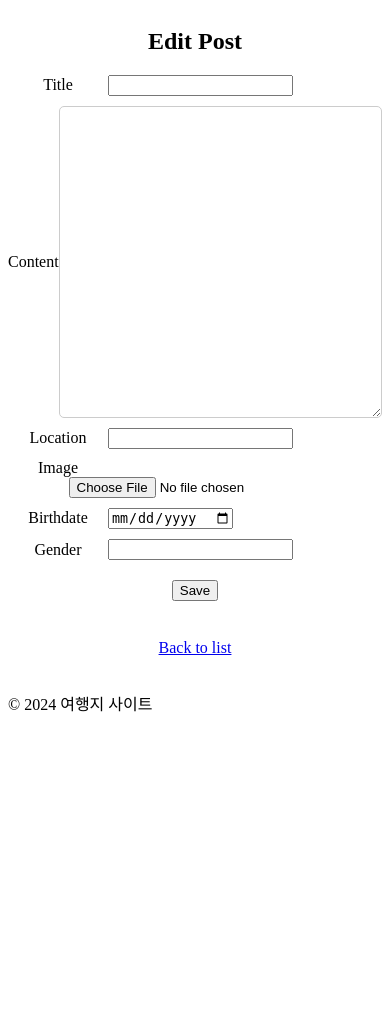
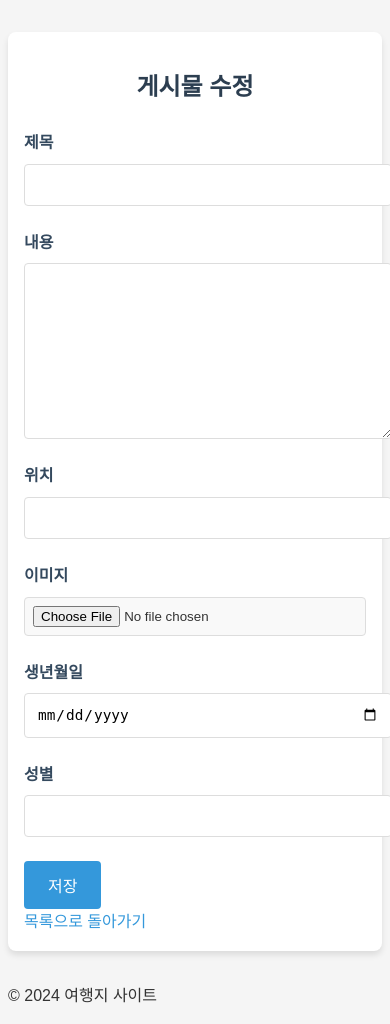
Before and after one commit to Cup-Of-Liber-Tea/MapPro, a Django app: template user/templates/post_form.html in a window 390 px wide. Before the commit the page ends 712 px from the top, so only its background shows below. Run offline with Django 3.2, Linux system fonts and the light colour scheme; the template is opened without the code that fills it: values that come from a table or form of the project are taken from there, others are empty; tables that the repository leaves empty hold one stand-in row (values such as "Sample post"); form fields are guessed from the names that the template uses.

Commit message:
추가 css 일단 커밋해

```diff
--- a/user/templates/post_form.html
+++ b/user/templates/post_form.html
@@ -1,51 +1,174 @@
 {% extends 'base.html' %}
 {% block content %}
-  <div style="display: flex; flex-direction: column; justify-content: center; align-items: center; text-align: center;">
-    <h2>{% if object %}Edit Post{% else %}New Post{% endif %}</h2>
-    <form method="POST" enctype="multipart/form-data" style="width: 100%; max-width: 400px;">
+<style>
+  /* 전체 페이지 스타일 */
+  body {
+    font-family: 'Noto Sans KR', sans-serif;
+    background-color: #f5f5f5;
+    color: #333;
+    line-height: 1.6;
+  }
+
+  /* 컨테이너 스타일 */
+  .post-form-container {
+    max-width: 800px;
+    margin: 2rem auto;
+    padding: 2rem;
+    background-color: #ffffff;
+    border-radius: 8px;
+    box-shadow: 0 4px 6px rgba(0, 0, 0, 0.1);
+  }
+
+  /* 제목 스타일 */
+  h2 {
+    font-size: 2rem;
+    color: #2c3e50;
+    margin-bottom: 1.5rem;
+    text-align: center;
+  }
+
+  /* 폼 스타일 */
+  form {
+    display: flex;
+    flex-direction: column;
+  }
+
+  /* 입력 필드 컨테이너 */
+  .form-group {
+    margin-bottom: 1.5rem;
+    display: flex;
+    flex-direction: column;
+  }
+
+  /* 라벨 스타일 */
+  label {
+    font-weight: 600;
+    margin-bottom: 0.5rem;
+    color: #34495e;
+  }
+
+  /* 입력 필드 공통 스타일 */
+  input[type="text"],
+  input[type="date"],
+  textarea,
+  select {
+    width: 100%;
+    padding: 0.75rem;
+    border: 1px solid #ddd;
+    border-radius: 4px;
+    font-size: 1rem;
+    transition: border-color 0.3s ease;
+  }
+
+  input[type="text"]:focus,
+  input[type="date"]:focus,
+  textarea:focus,
+  select:focus {
+    border-color: #3498db;
+    outline: none;
+    box-shadow: 0 0 0 2px rgba(52, 152, 219, 0.2);
+  }
+
+  /* 텍스트 영역 스타일 */
+  textarea {
+    min-height: 150px;
+    resize: vertical;
+  }
+
+  /* 파일 입력 스타일 */
+  input[type="file"] {
+    border: 1px solid #ddd;
+    padding: 0.5rem;
+    border-radius: 4px;
+    background-color: #f9f9f9;
+  }
+
+  /* 버튼 스타일 */
+  button[type="submit"] {
+    background-color: #3498db;
+    color: white;
+    border: none;
+    padding: 0.75rem 1.5rem;
+    font-size: 1rem;
+    border-radius: 4px;
+    cursor: pointer;
+    transition: background-color 0.3s ease;
+    align-self: flex-start;
+  }
+
+  button[type="submit"]:hover {
+    background-color: #2980b9;
+  }
+
+  /* 링크 스타일 */
+  a {
+    color: #3498db;
+    text-decoration: none;
+    transition: color 0.3s ease;
+  }
+
+  a:hover {
+    color: #2980b9;
+    text-decoration: underline;
+  }
+
+  /* 반응형 디자인 */
+  @media (max-width: 600px) {
+    .post-form-container {
+      padding: 1rem;
+    }
+
+    h2 {
+      font-size: 1.5rem;
+    }
+
+    input[type="text"],
+    input[type="date"],
+    textarea,
+    select {
+      font-size: 0.9rem;
+    }
+  }
+</style>
+
+<div class="post-form-container">
+  <h2>{% if object %}게시물 수정{% else %}새 게시물{% endif %}</h2>
+  <form method="POST" enctype="multipart/form-data">
     {% csrf_token %}
 
-      <!-- Title Field -->
-      <div style="display: flex; justify-content: flex-start; align-items: center; margin-bottom: 10px;">
-        <label style="width: 100px;">Title</label>
+    <div class="form-group">
+      <label for="title">제목</label>
       {{ form.title }}
     </div>
 
-      <!-- Content Field -->
-      <div style="display: flex; justify-content: flex-start; align-items: center; margin-bottom: 10px;">
-      <label style="width: 100px;">Content</label>
-      <textarea name="content" style="width: 1000px; height: 300px; padding: 5px; border-radius: 5px; border: 1px solid #ccc; font-size: 16px;">{{ form.content.value }}</textarea>
+    <div class="form-group">
+      <label for="content">내용</label>
+      <textarea name="content" id="content">{{ form.content.value }}</textarea>
     </div>
 
-      <!-- Location Field -->
-      <div style="display: flex; justify-content: flex-start; align-items: center; margin-bottom: 10px;">
-        <label style="width: 100px;">Location</label>
+    <div class="form-group">
+      <label for="location">위치</label>
       {{ form.location }}
     </div>
 
-      <!-- Image Field -->
-      <div style="margin-bottom: 10px;">
-      <label style="display: block; width: 100px;">Image</label>
+    <div class="form-group">
+      <label for="image">이미지</label>
       {{ form.image }}
     </div>
 
-      <!-- Birthdate Field (using <input type="date">) -->
-      <div style="display: flex; justify-content: flex-start; align-items: center; margin-bottom: 10px;">
-        <label style="width: 100px;">Birthdate</label>
+    <div class="form-group">
+      <label for="birthdate">생년월일</label>
       <input type="date" name="birthdate" id="birthdate" value="{{ form.birthdate.value|default_if_none:'' }}" required>
     </div>
 
-      <!-- Gender Field -->
-      <div style="display: flex; justify-content: flex-start; align-items: center; margin-bottom: 10px;">
-        <label style="width: 100px;">Gender</label>
+    <div class="form-group">
+      <label for="gender">성별</label>
       {{ form.gender }}
     </div>
 
-      <button type="submit" style="margin-top: 10px;">Save</button>
+    <button type="submit">저장</button>
   </form>
 
-    <br>
-    <a href="{% url 'post-list' %}" style="margin-top: 20px; display: inline-block;">Back to list</a>
-    </br>
+  <a href="{% url 'post-list' %}">목록으로 돌아가기</a>
 </div>
 {% endblock %}
```
Also changed, not shown: user/static/user/css/detail2.css (added, +129 -0 lines), user/templates/post_confirm_delete.html (+94 -10 lines), user/templates/post_detail.html (+22 -17 lines), media/documents/스크린샷_2024-10-04_151630_Jc71nYM.png (added), media/documents/스크린샷_2024-10-04_151630_RjJmk6r.png (added), 1 other file. Lines whose indentation alone changed are shown as unchanged.
